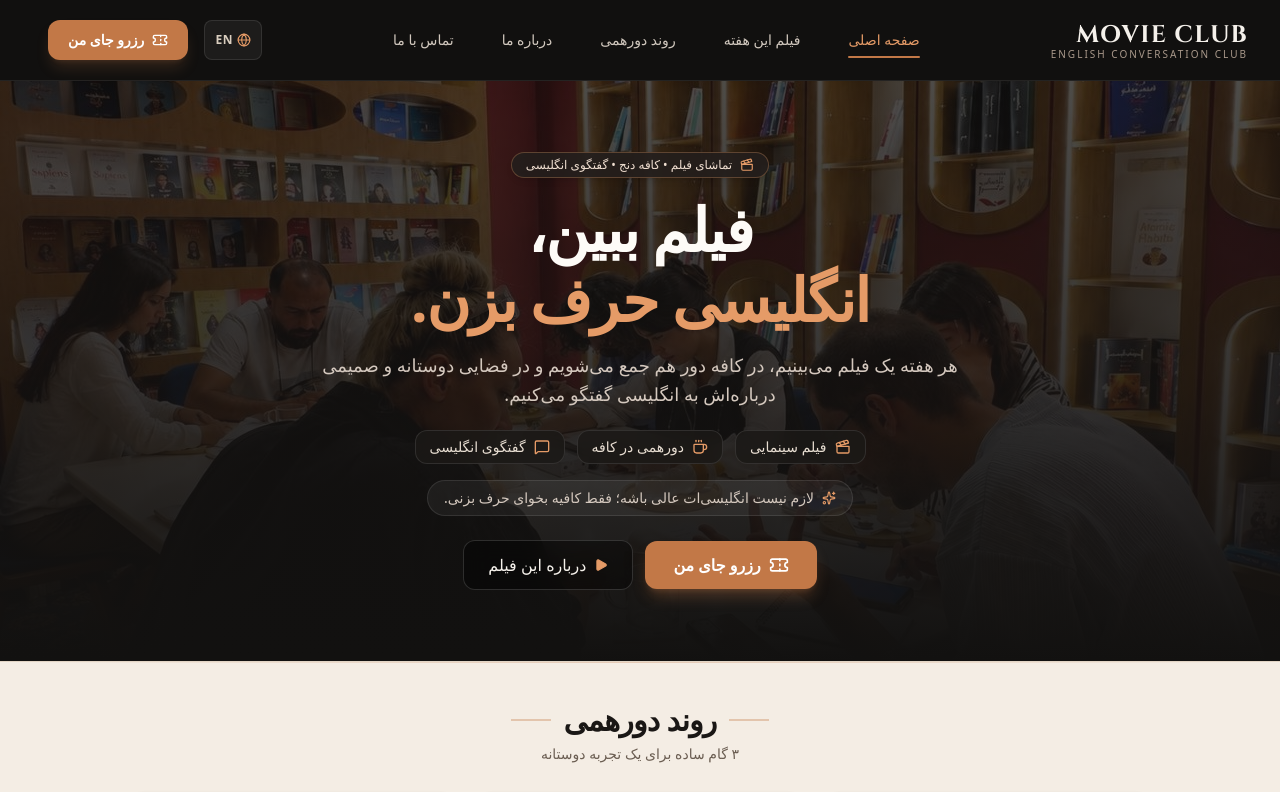
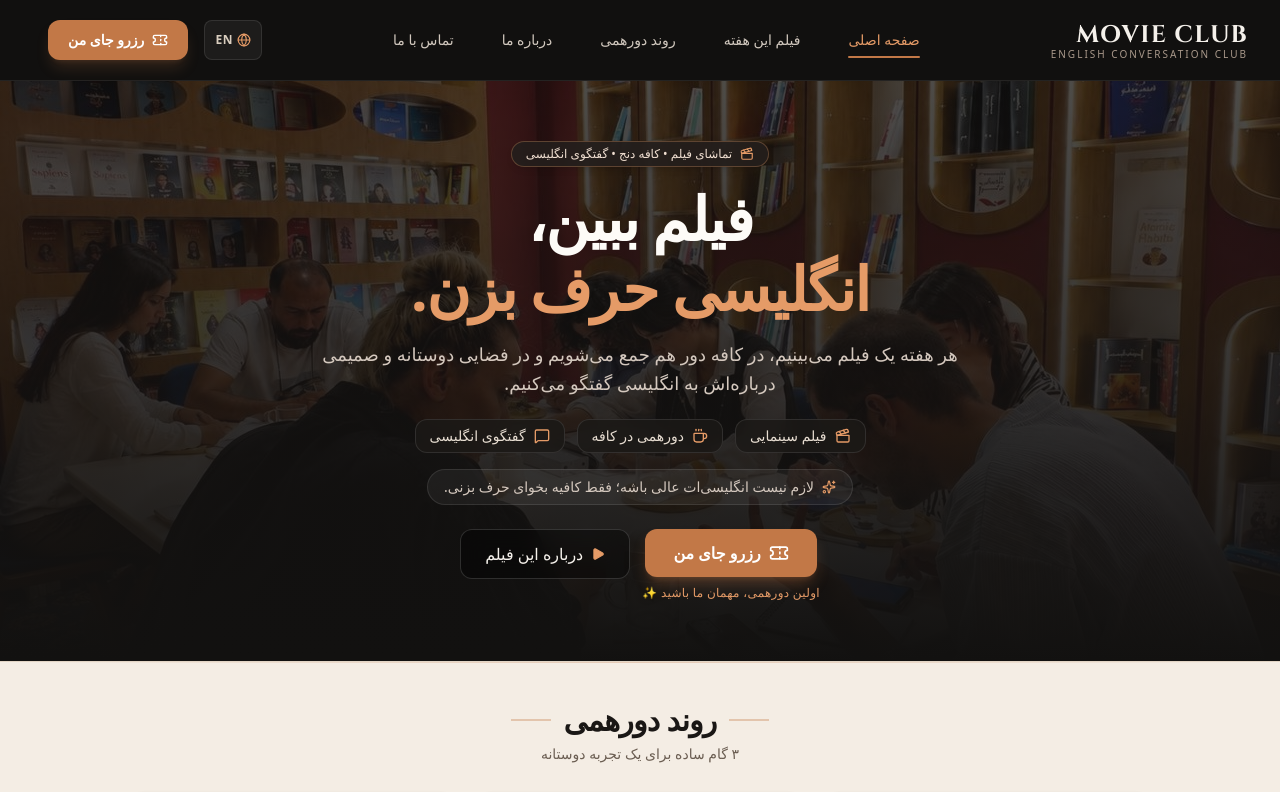
Before and after one commit to azi026/movie-club, a React (Vite) app: page / in a window 1280 px wide. Shown: the top 792 px of the page. Built offline with nearby package versions, Linux system fonts and the light colour scheme; no server answers; the database is empty; a small style sheet from the web is missing; a web font is replaced by a local one.

Commit message:
Update free first gathering message and add Coda film image

```diff
--- a/src/components/HeroSection.tsx
+++ b/src/components/HeroSection.tsx
@@ -91,7 +91,8 @@ export const HeroSection: React.FC<HeroSectionProps> = ({
         </div>
 
         {/* Action Buttons */}
-        <div id="hero-cta-buttons" className="flex flex-col sm:flex-row items-center justify-center gap-2.5 sm:gap-3 w-full max-w-xs sm:max-w-none">
+        <div id="hero-cta-buttons" className="flex flex-col sm:flex-row items-center sm:items-start justify-center gap-2.5 sm:gap-3 w-full max-w-xs sm:max-w-none">
+          <div className="flex flex-col items-center w-full sm:w-auto">
             <button
               id="hero-primary-cta"
               onClick={isFull ? undefined : onOpenReservation}
@@ -106,6 +107,15 @@ export const HeroSection: React.FC<HeroSectionProps> = ({
               <span>{isFull ? (lang === 'fa' ? 'ظرفیت این دورهمی تکمیل شده' : 'This gathering is fully booked') : t('hero.cta_primary')}</span>
             </button>
 
+            {/* First Gathering Free Supporting Note */}
+            <p
+              id="hero-free-first-gathering-note"
+              className="text-[11px] sm:text-xs text-[#e59b67] font-medium mt-1.5 sm:mt-2 tracking-wide text-center"
+            >
+              {lang === 'fa' ? 'اولین دورهمی، مهمان ما باشید ✨' : 'Your first gathering is our treat ✨'}
+            </p>
+          </div>
+
           <button
             id="hero-secondary-cta"
             onClick={onOpenFilmDetails}
--- a/src/components/ReservationModal.tsx
+++ b/src/components/ReservationModal.tsx
@@ -545,9 +545,15 @@ export const ReservationModal: React.FC<ReservationModalProps> = ({ isOpen, onCl
                   <span>{lang === 'fa' ? 'تأیید نهایی رزرو رایگان' : 'Confirm Free Reservation'}</span>
                 </div>
                 <p className="text-[10.5px] sm:text-xs text-[#b8ab9f] leading-relaxed">
-                  {lang === 'fa'
-                    ? 'شرکت در این دورهمی رایگان است. جهت هماهنگی فضا با کافه و رزرو قطعی جای شما، لطفاً درخواست خود را ثبت کنید.'
-                    : 'Attending this gathering is free. To coordinate the space and guarantee your seat, please confirm your reservation below.'}
+                  {lang === 'fa' ? (
+                    <>
+                      شرکت در <strong className="font-bold text-[#f5f1eb]">اولین جلسه دورهمی</strong> رایگان است. جهت هماهنگی فضا با کافه و رزرو قطعی جای شما، لطفاً درخواست خود را ثبت کنید.
+                    </>
+                  ) : (
+                    <>
+                      Attending your <strong className="font-bold text-[#f5f1eb]">first gathering</strong> is free. To coordinate the space and guarantee your seat, please confirm your reservation below.
+                    </>
+                  )}
                 </p>
               </div>
 
```
Also changed, not shown: src/assets/images/Coda-Film.jpg (added). Lines whose indentation alone changed are shown as unchanged.
